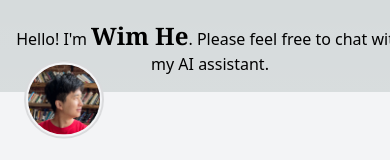
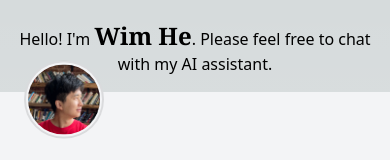
Before and after one commit to 1-wh/1-wh.github.io, a Next.js app: page / in a window 390 px wide. Shown: the top 160 px of the page. Built offline with nearby package versions, Linux system fonts and the light colour scheme.

Commit message:
Update page.tsx

```diff
--- a/app/page.tsx
+++ b/app/page.tsx
@@ -15,7 +15,7 @@ export default function Home() {
             height={80}
             priority
           />
-          <p className="mx-4 min-w-[388px] text-center sm:text-start font-sans max-w-[56ch] sm:max-w-none">
+          <p className="mx-4 text-center sm:text-start font-sans max-w-[56ch] sm:max-w-none">
             Hello! I'm{" "}
             <span className="font-semibold font-serif text-2xl">
               Wim He
```
